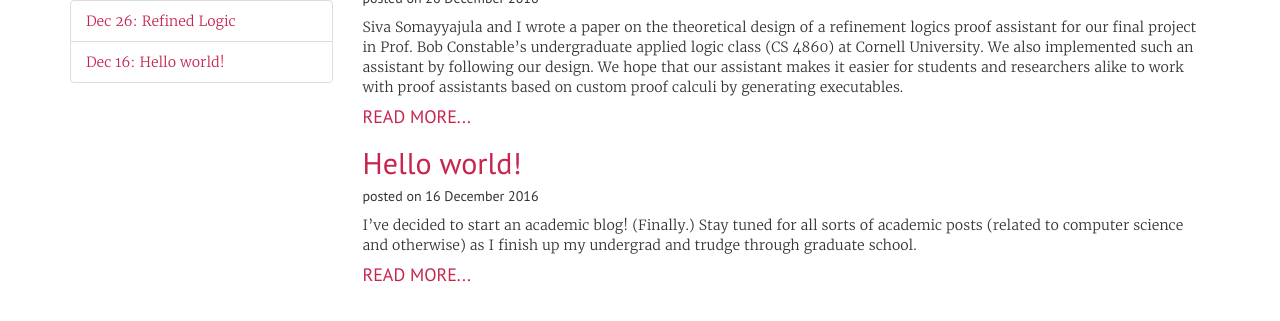
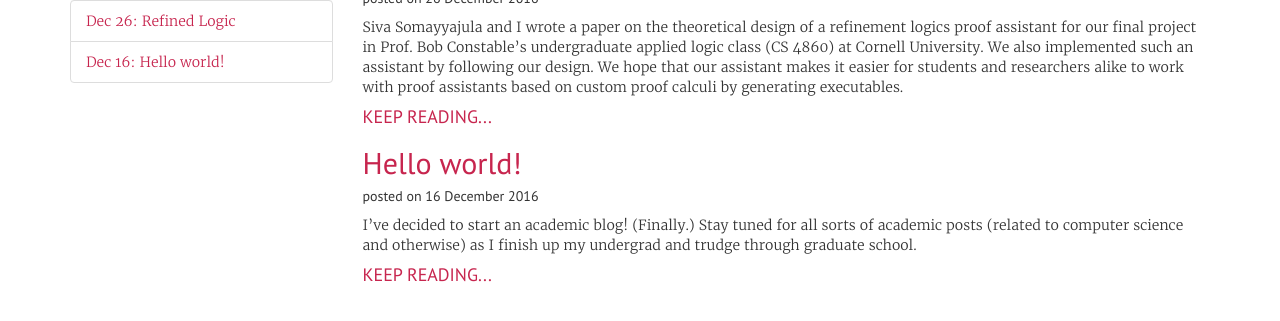
Before and after one commit to chiragbharadwaj/site, a Jekyll site: the page built from blog/index.md, in a window 1280 px wide. Shown: the part 304-625 px from the top of the page. Built offline with Jekyll 4.4.1, drawn with Linux system fonts in a browser that asks for light colours; nearby versions of some CDN libraries; some web fonts are replaced; library files that are not in the unit come from our copies.

Commit message:
Fixed CV formatting for bullet points

```diff
--- a/_data/vitae.yml
+++ b/_data/vitae.yml
@@ -21,8 +21,10 @@
     text: |
             Advisor: Prof. [Adrian Sampson](http://www.cs.cornell.edu/~asampson)
             *Approximate Computing: Programming Languages at the Hardware-Software Interface*
+
               + Project: Generating intermediate representations equivalent in
                 behavior to complex integrated CPU/GPU programs.
+
               + Applications: Creating a GPU-specific ISA that has language support
                 for choosing between approximate and exact calculations as the
                 cruciality of accuracy varies in target user applications.
--- a/blog/index.md
+++ b/blog/index.md
@@ -18,7 +18,7 @@
     {{ post.excerpt | replace: 'SITE_BASE', site.url | markdownify }}
     <h4>
       <a href="{{ site.base }}{{ post.url }}">
-        READ MORE...
+        KEEP READING...
       </a>
     </h4>
   </div>
```
